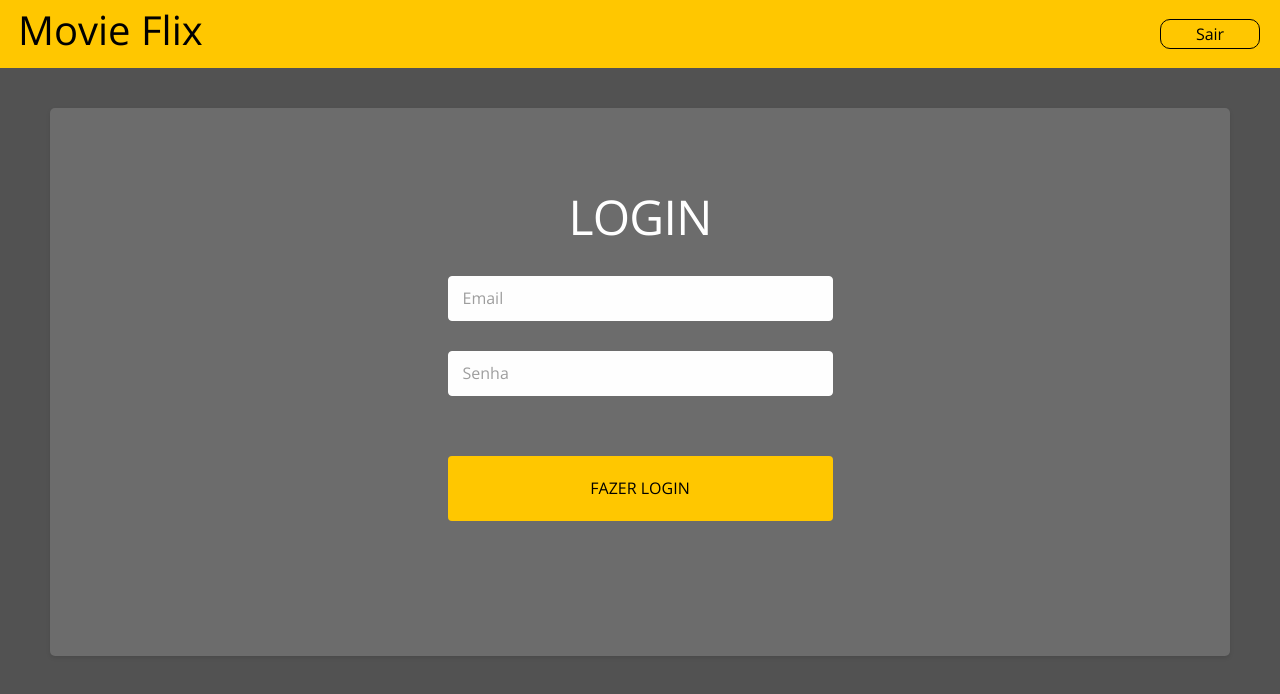
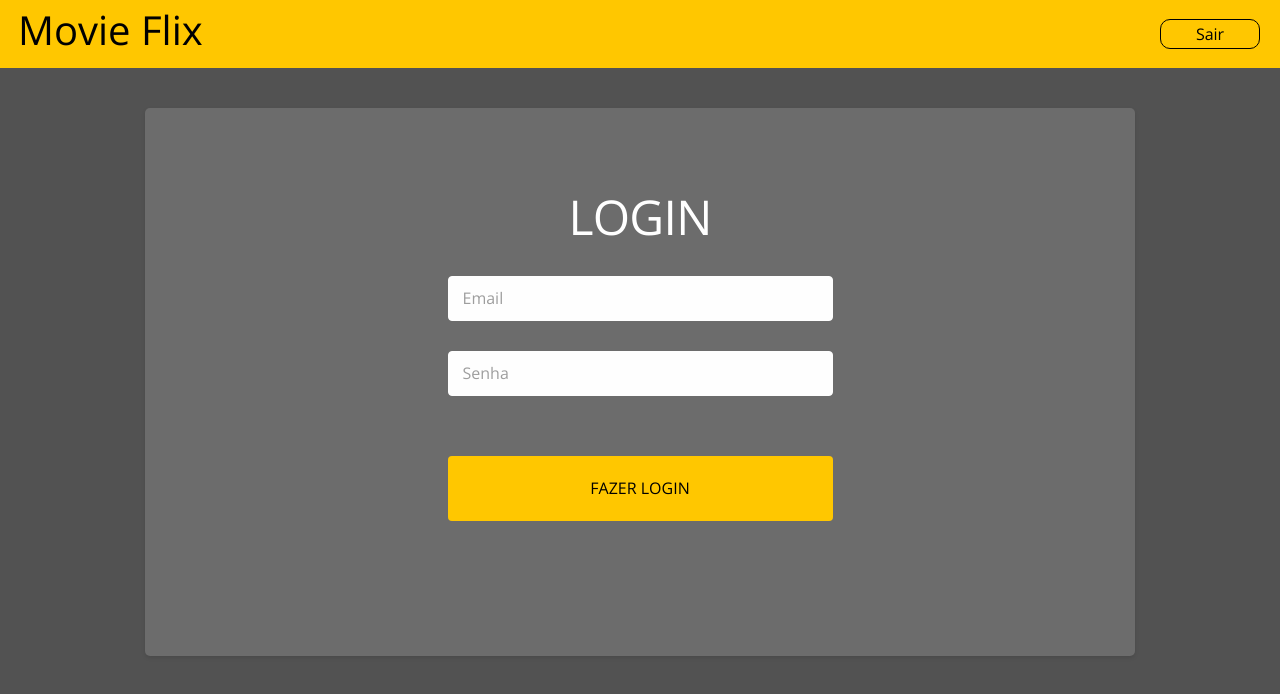
Before and after one commit to Romariorfr/frontend-movie-flix, a React (Create React App) app: page / in a window 1280 px wide. Shown: the top 694 px of the page. Built offline with nearby package versions, Linux system fonts and the light colour scheme.

Commit message:
:lipstick: feat: estilização page login 768px

```diff
--- a/src/Pages/Login/styles.css
+++ b/src/Pages/Login/styles.css
@@ -42,3 +42,11 @@
     height: 65px;
   }
 }
+
+@media(min-width: 768px){
+  .login-container {
+    margin: 40px 145px 145px 145px;
+    padding-bottom: 135px;
+  }
+
+}
```
